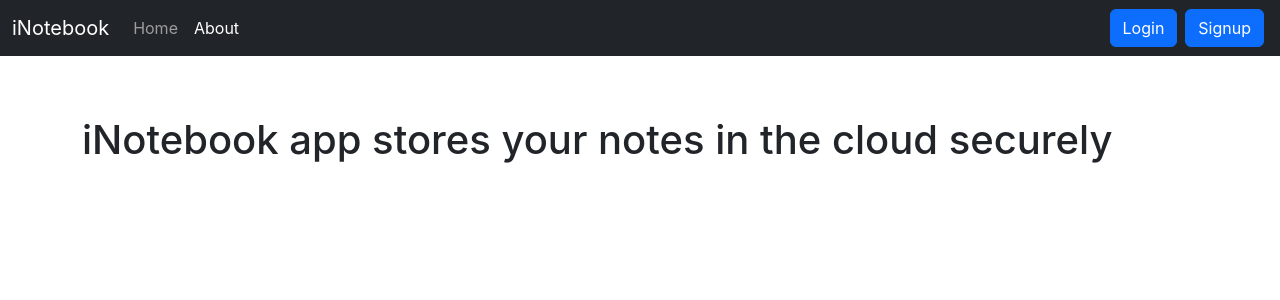
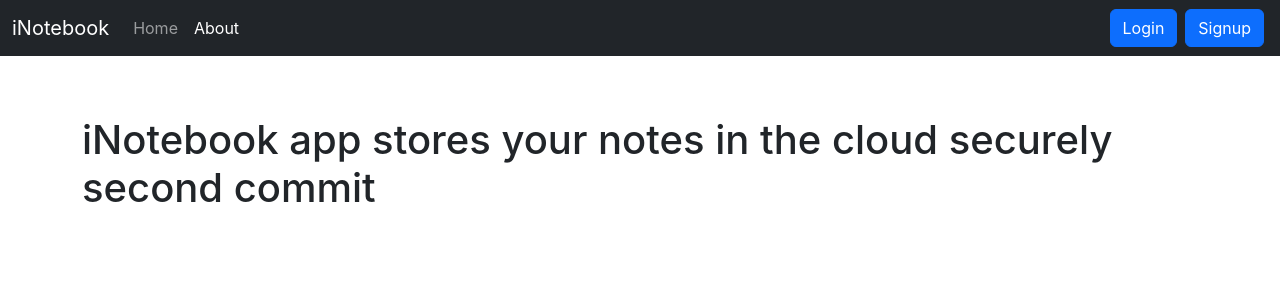
Before and after one commit to Experimentwithweb/iNotebook-Deployment-On-AWS-EC2-Using-CICD, a React (Create React App) app: page /about in a window 1280 px wide. Shown: the top 300 px of the page. Built offline with nearby package versions, Linux system fonts and the light colour scheme.

Commit message:
Update About.js

```diff
--- a/src/components/About.js
+++ b/src/components/About.js
@@ -8,7 +8,7 @@ const About = () => {
 
   return (  //render method of about component
     <div>
-     <h1> iNotebook app stores your notes in the cloud securely </h1>
+     <h1> iNotebook app stores your notes in the cloud securely second commit </h1>
     </div>
   )
 }
```
